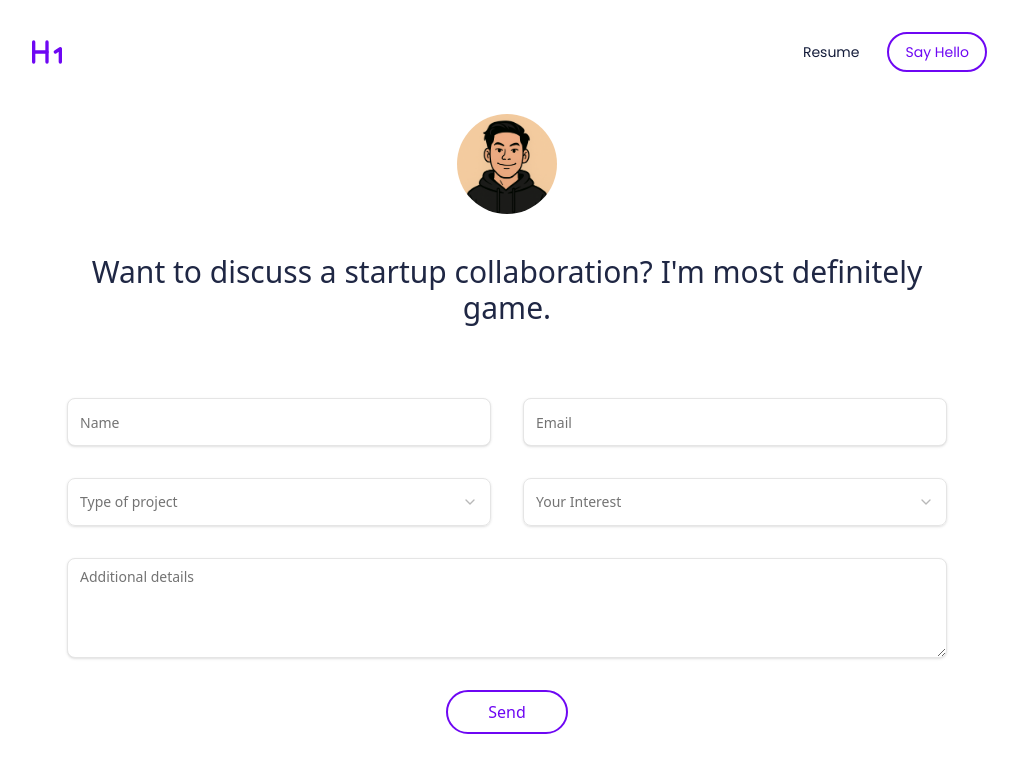
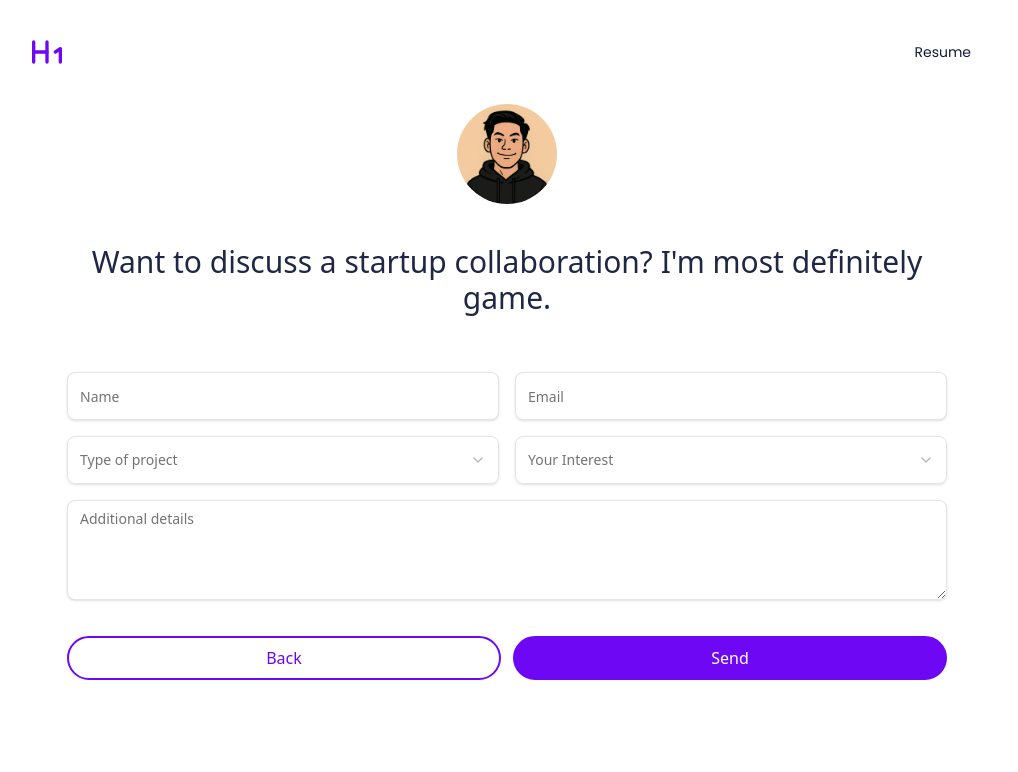
Before and after one commit to HeinThetZaw22/mai-portfolio, a Next.js app: page /startup-inquiry in a window 1280 px wide. Shown: the top 772 px of the page, without its empty margins (133-1151 px from the left). Built offline with nearby package versions, Linux system fonts and the light colour scheme.

Commit message:
padding adjust

```diff
--- a/app/contact/page.tsx
+++ b/app/contact/page.tsx
@@ -6,6 +6,8 @@ import { Textarea } from "@/components/ui/textarea";
 import Image from "next/image";
 import React, { useState } from "react";
 import Profile from "../../public/profile.png";
+import { useRouter } from "next/navigation";
+import toast from "react-hot-toast";
 
 const ContactMe = () => {
   const [name, setName] = useState("");
@@ -13,10 +15,11 @@ const ContactMe = () => {
   const [message, setMessage] = useState("");
   const [loading, setLoading] = useState(false);
   const [sent, setSent] = useState(false);
+  const router = useRouter();
 
   const handleSubmit = async () => {
     if (!name.trim() || !email.trim() || !message.trim()) {
-      alert("Please fill out all fields.");
+      toast.error("Please fill out all fields");
       return;
     }
     setLoading(true);
@@ -34,7 +37,7 @@ const ContactMe = () => {
         setEmail("");
         setMessage("");
       } else {
-        alert("Failed to send. Try again.");
+        toast.error("Failed to send. Try again.");
         console.error(data.error);
       }
     } catch (err) {
@@ -45,7 +48,7 @@ const ContactMe = () => {
   };
 
   return (
-    <div className="h-[60vh] flex items-center justify-center">
+    <div className="h-full flex items-center justify-center">
       <Container>
         <div className=" flex items-center justify-center">
           <Image
@@ -56,11 +59,11 @@ const ContactMe = () => {
             className=" aspect-square rounded-full bg-cover"
           />
         </div>
-        <div className="space-y-8 px-10">
+        <div className="lg:space-y-8 space-y-3 lg:px-10 px-2">
           <h1 className="text-3xl px-5 py-10 text-center text-secondary">
             Thanks for taking the time to reach out. How can I help you today?
           </h1>
-          <div className="flex flex-col sm:flex-row items-center gap-8">
+          <div className="flex flex-col sm:flex-row items-center gap-3 lg:gap-8">
             <Input
               placeholder="Name"
               value={name}
@@ -79,11 +82,17 @@ const ContactMe = () => {
               onChange={(e) => setMessage(e.target.value)}
             />
           </div>
-          <div className="flex items-center justify-center">
+          <div className="flex items-center pt-5 md:justify-between gap-3 justify-center">
+            <button
+              onClick={() => router.back()}
+              className="cursor-pointer w-full py-2 text-primary border-2 border-primary hover:opacity-80 hover:scale-95 transition-all duration-200 active:scale-95 rounded-full"
+            >
+              Back
+            </button>
             <button
               onClick={handleSubmit}
               disabled={loading}
-              className="cursor-pointer px-10 py-2 text-primary border-2 border-primary hover:bg-primary hover:text-white transition-all duration-200 active:scale-95 rounded-full"
+              className="cursor-pointer w-full py-2 text-white border-2 border-primary bg-primary hover:opacity-95 transition-all duration-200 active:scale-95 rounded-full"
             >
               {loading ? "Sending..." : "Send"}
             </button>
--- a/app/project-planner/page.tsx
+++ b/app/project-planner/page.tsx
@@ -14,6 +14,7 @@ import Image from "next/image";
 import React, { useState } from "react";
 import Profile from "../../public/profile.png";
 import toast from "react-hot-toast";
+import { useRouter } from "next/navigation";
 
 const ProjectPlanner = () => {
   const [name, setName] = useState("");
@@ -23,6 +24,7 @@ const ProjectPlanner = () => {
   const [message, setMessage] = useState("");
   const [loading, setLoading] = useState(false);
   const [sent, setSent] = useState(false);
+  const router = useRouter();
 
   const handleSubmit = async () => {
     if (
@@ -52,7 +54,7 @@ const ProjectPlanner = () => {
         setBudget("");
         setMessage("");
       } else {
-        alert("Failed to send. Try again.");
+        toast.error("Failed to send. Try again.");
         console.error(data.error);
       }
     } catch (err) {
@@ -63,7 +65,7 @@ const ProjectPlanner = () => {
   };
 
   return (
-    <div className="h-[70vh] pt-20 flex items-center justify-center">
+    <div className="h-full flex items-center justify-center">
       <Container>
         <div className="flex items-center justify-center">
           <Image
@@ -74,12 +76,12 @@ const ProjectPlanner = () => {
             className="aspect-square rounded-full bg-cover"
           />
         </div>
-        <div className="space-y-8 px-10">
-          <h1 className="text-3xl px-5 py-10 text-center text-[#141c3a] opacity-95">
+        <div className="lg:space-y-4 space-y-3 ld:px-10 px-2">
+          <h1 className="text-3xl px-2 py-10 text-center text-[#141c3a] opacity-95">
             I&apos;m excited to learn about your project. Ready to get started?
           </h1>
 
-          <div className="flex flex-col sm:flex-row items-center gap-8">
+          <div className="flex flex-col sm:flex-row items-center gap-3 lg:gap-4">
             <Input
               placeholder="Name"
               value={name}
@@ -92,7 +94,7 @@ const ProjectPlanner = () => {
             />
           </div>
 
-          <div className="flex flex-col w-full sm:flex-row gap-8">
+          <div className="flex flex-col w-full sm:flex-row gap-3 lg:gap-4">
             <Select
               onValueChange={(value) => setProjectType(value)}
               value={projectType}
@@ -129,11 +131,17 @@ const ProjectPlanner = () => {
             />
           </div>
 
-          <div className="flex items-center justify-center">
+          <div className="flex items-center gap-3 pt-5 md:justify-between justify-center">
+          <button
+              onClick={() => router.back()}
+              className="cursor-pointer w-full py-2 text-primary border-2 border-primary hover:opacity-80 hover:scale-95 transition-all duration-200 active:scale-95 rounded-full"
+            >
+              Back
+            </button>
             <button
               onClick={handleSubmit}
               disabled={loading}
-              className="cursor-pointer max-sm:w-full px-10 py-2 text-primary border-2 border-primary hover:bg-primary hover:text-white transition-all duration-200 active:scale-95 rounded-full"
+              className="cursor-pointer w-full py-2 text-white border-2 border-primary bg-primary hover:opacity-95 transition-all duration-200 active:scale-95 rounded-full"
             >
               {loading ? "Sending..." : "Send"}
             </button>
--- a/app/startup-inquiry/page.tsx
+++ b/app/startup-inquiry/page.tsx
@@ -14,6 +14,7 @@ import Image from "next/image";
 import React, { useState } from "react";
 import Profile from "../../public/profile.png";
 import toast from "react-hot-toast";
+import { useRouter } from "next/navigation";
 
 const StartUpInquiry = () => {
   const [name, setName] = useState("");
@@ -23,6 +24,7 @@ const StartUpInquiry = () => {
   const [message, setMessage] = useState("");
   const [loading, setLoading] = useState(false);
   const [sent, setSent] = useState(false);
+  const router = useRouter();
 
   const handleSubmit = async () => {
     if (
@@ -52,7 +54,7 @@ const StartUpInquiry = () => {
         setInterest("");
         setMessage("");
       } else {
-        alert("Failed to send. Try again.");
+        toast.error("Failed to send. Try again");
         console.error(data.error);
       }
     } catch (err) {
@@ -63,7 +65,7 @@ const StartUpInquiry = () => {
   };
 
   return (
-    <div className="h-[70vh] pt-20 flex items-center justify-center">
+    <div className="h-full flex items-center justify-center">
       <Container>
         <div className="flex items-center justify-center">
           <Image
@@ -74,12 +76,13 @@ const StartUpInquiry = () => {
             className="aspect-square rounded-full bg-cover"
           />
         </div>
-        <div className="space-y-8 px-10">
+        <div className="lg:space-y-4 space-y-3 lg:px-10 px-2">
           <h1 className="text-3xl px-5 py-10 text-center text-[#141c3a] opacity-95">
-            Want to discuss a startup collaboration? I&apos;m most definitely game.
+            Want to discuss a startup collaboration? I&apos;m most definitely
+            game.
           </h1>
 
-          <div className="flex flex-col sm:flex-row items-center gap-8">
+          <div className="flex flex-col sm:flex-row items-center lg:gap-4 gap-3">
             <Input
               placeholder="Name"
               value={name}
@@ -92,7 +95,7 @@ const StartUpInquiry = () => {
             />
           </div>
 
-          <div className="flex flex-col w-full sm:flex-row gap-8">
+          <div className="flex flex-col w-full sm:flex-row lg:gap-4 gap-3">
             <Select
               onValueChange={(value) => setProjectType(value)}
               value={projectType}
@@ -131,11 +134,17 @@ const StartUpInquiry = () => {
             />
           </div>
 
-          <div className="flex items-center justify-center">
+          <div className="flex items-center gap-3 md:justify-between pt-5 justify-center">
+            <button
+              onClick={() => router.back()}
+              className="cursor-pointer w-full py-2 text-primary border-2 border-primary hover:opacity-80 hover:scale-95 transition-all duration-200 active:scale-95 rounded-full"
+            >
+              Back
+            </button>
             <button
               onClick={handleSubmit}
               disabled={loading}
-              className="cursor-pointer max-sm:w-full px-10 py-2 text-primary border-2 border-primary hover:bg-primary hover:text-white transition-all duration-200 active:scale-95 rounded-full"
+              className="cursor-pointer w-full py-2 text-white border-2 border-primary bg-primary hover:opacity-95 transition-all duration-200 active:scale-95 rounded-full"
             >
               {loading ? "Sending..." : "Send"}
             </button>
--- a/components/navbar.tsx
+++ b/components/navbar.tsx
@@ -23,7 +23,7 @@ const Navbar = () => {
           >
             Resume
           </a>
-          {pathname !== "/contact" && pathname !== "/project-planner" && (
+          {pathname !== "/contact" && pathname !== "/project-planner" && pathname !== "/startup-inquiry" && (
             <button
               onClick={() => router.push(`/contact`)}
               className=" cursor-pointer px-4 py-2 text-primary border-2 border-primary hover:bg-primary hover:text-white transition-all duration-200 active:scale-95 rounded-full"
```
